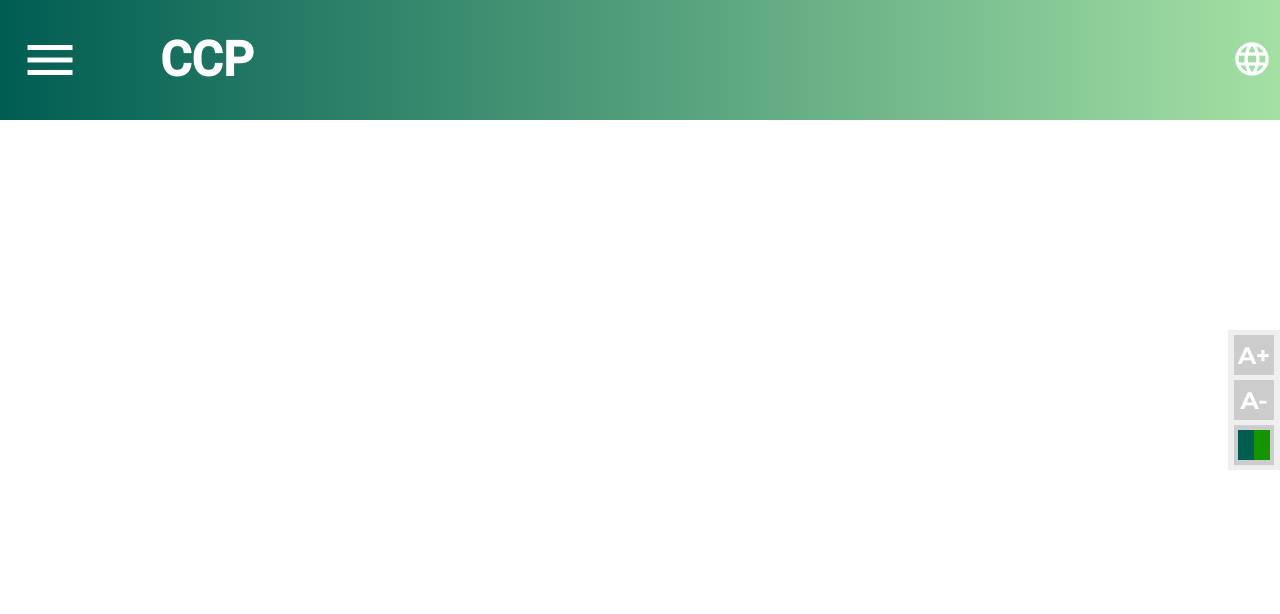
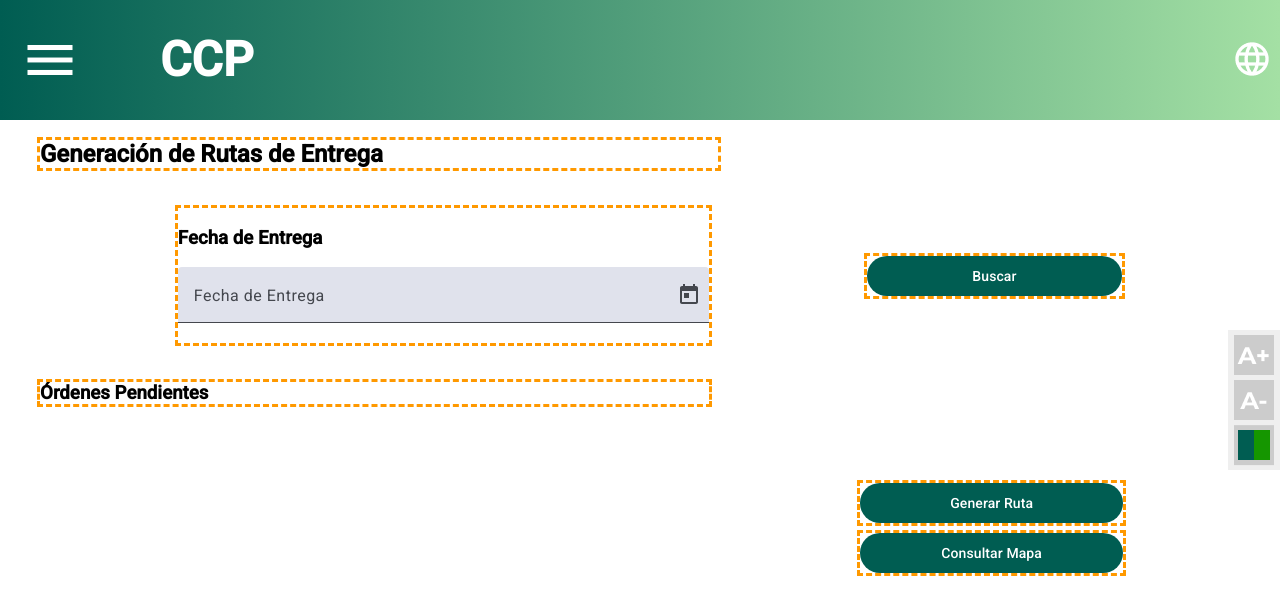
Before and after one commit to f-munozg/MISW4501-G5-Web, an Angular app: page /rutas/generacion in a window 1280 px wide. Shown: the top 614 px of the page. Built offline with nearby package versions, Linux system fonts and the light colour scheme.

Commit message:
237 - Se implementa el HTML y el CSS del componente junto con un refactor a table template

```diff
--- a/src/app/domains/rutas/generacion-rutas/generacion-rutas.component.css
+++ b/src/app/domains/rutas/generacion-rutas/generacion-rutas.component.css
@@ -0,0 +1,85 @@
+.generacionRutasContainer{
+    display:grid;
+    gap:20px;
+    /* background-color: #e4e4e4; */
+}
+
+
+[class^='grid-item']{
+    outline: 3px dashed #f90;
+}
+
+
+.generacionRutasHeaderGrid {
+    display: grid;
+    grid-row: 1;
+    grid-template-columns: repeat(9, 1fr);
+
+    .grid-item-generacionRutasTitulo{
+        grid-column: 1 / 6;
+    }
+}
+
+.generacionRutasGrid{
+    display: grid;
+    grid-row: 2;
+    grid-template-columns: repeat(9, 1fr);
+    gap: 20px;
+
+    .grid-item-fechaEntregaForm{
+        grid-column: 2 / 6;
+        grid-row: 1;
+
+        .fechaEntregaFormField{
+            width: 100% !important;
+            grid-column: 1 / -1 !important;
+        }
+    }
+
+    .grid-item-buscarBtnDiv{
+        grid-column: 7 / 9;
+        align-self: center;
+
+        .mat-mdc-unelevated-button:not(:disabled) {
+            color: var(--mdc-filled-button-label-text-color, var(--mat-sys-on-primary));
+            background-color: #005d52 !important;
+        }
+
+        .buscarBtn{
+            width: 100% !important;
+            grid-column: 1 / -1 !important;
+        }
+    }
+}
+
+.ordenesPendientesTableHeader{
+    display: grid;
+    grid-row: 3;
+    grid-template-columns: repeat(9, 1fr);
+    gap: 20px;
+
+    .grid-item-ordenesPendientesTableHeader{
+        grid-column: 1 / 6;
+    }
+}
+
+
+.optimizacionComprasFormBtnsContainer {
+    display: grid;
+    grid-template-columns: repeat(9, 1fr);
+    gap: 10px;
+  }
+
+  .grid-item-generarMapaBtnDiv,
+  .grid-item-consultarMapaBtnDiv {
+    grid-column: 7 / 9;
+
+    .mat-mdc-unelevated-button:not(:disabled) {
+        color: var(--mdc-filled-button-label-text-color, var(--mat-sys-on-primary));
+        background-color: #005d52 !important;
+    }
+  }
+
+  .generarMapaBtn, .consultarMapaBtn {
+    width: 100%;
+}
--- a/src/app/domains/rutas/generacion-rutas/generacion-rutas.component.html
+++ b/src/app/domains/rutas/generacion-rutas/generacion-rutas.component.html
@@ -1,3 +1,50 @@
 <app-default-window>
+  <main class="generacionRutasContainer">
+    <div class="generacionRutasHeaderGrid">
+      <h2 class="grid-item-generacionRutasTitulo">
+        Generación de Rutas de Entrega
+      </h2>
+    </div>
+    <!-- Form starts here -->
+      <div class="generacionRutasGrid">
 
+        <div class="grid-item-fechaEntregaForm">
+          <h3>Fecha de Entrega</h3>
+          <mat-form-field class="fechaEntregaFormField">
+            <mat-label>Fecha de Entrega</mat-label>
+            <input matInput [matDatepicker]="picker"> <!-- formControlName="fieldFechaEntrega" -->
+            <mat-datepicker-toggle matSuffix [for]="picker"></mat-datepicker-toggle>
+            <mat-datepicker #picker></mat-datepicker>
+          </mat-form-field>
+        </div>
+
+        <div class="grid-item-buscarBtnDiv">
+          <button mat-flat-button class="buscarBtn"
+                  type="submit"
+                  >Buscar
+          </button>
+        </div>
+
+      </div>
+    <!-- Form ends here -->
+    <div class="ordenesPendientesTableHeader">
+      <h3 class="grid-item-ordenesPendientesTableHeader">
+        Órdenes Pendientes
+      </h3>
+    </div>
+    <div class="ordenesPendientesTableGrid">
+
+    </div>
+    <div class="mapaRutaGenerada">
+
+    </div>
+    <div class="optimizacionComprasFormBtnsContainer">
+      <div class="grid-item-generarMapaBtnDiv">
+        <button mat-flat-button class="generarMapaBtn">Generar Ruta</button>
+      </div>
+      <div class="grid-item-consultarMapaBtnDiv">
+        <button mat-flat-button class="consultarMapaBtn">Consultar Mapa</button>
+      </div>
+    </div>
+  </main>
 </app-default-window>
--- a/src/app/shared/table-template/table-template.component.html
+++ b/src/app/shared/table-template/table-template.component.html
@@ -9,12 +9,12 @@
   </div>
   <div class="tableGrid">
     <table mat-table [dataSource]="dataSource">
-      <!--  -->
+      <!-- Checkbox -->
       <ng-container matColumnDef="select" *ngIf="checkboxConfig?.enabled">
         <th mat-header-cell *matHeaderCellDef>
           <mat-checkbox
             [checked]="isAllSelected()"
-            [indeterminate]="_selectedItems.size > 0 && !isAllSelected()"
+            [indeterminate]="isIndeterminateSelection()"
             (change)="toggleAllSelection()"
           ></mat-checkbox>
         </th>
--- a/src/app/shared/table-template/table-template.component.ts
+++ b/src/app/shared/table-template/table-template.component.ts
@@ -253,7 +253,19 @@ export class TableTemplateComponent<T> implements AfterViewInit, OnChanges {
     }
   }
 
+  get selectedItems(): T[] {
+    return Array.from(this._selectedItems);
+  }
+
+  get selectedItemsCount(): number {
+    return this._selectedItems.size;
+  }
+
   isAllSelected(): boolean {
     return this._selectedItems.size === this._data.length && this._data.length > 0;
   }
+
+  isIndeterminateSelection(): boolean {
+    return this._selectedItems.size > 0 && !this.isAllSelected();
+  }
 }
```
